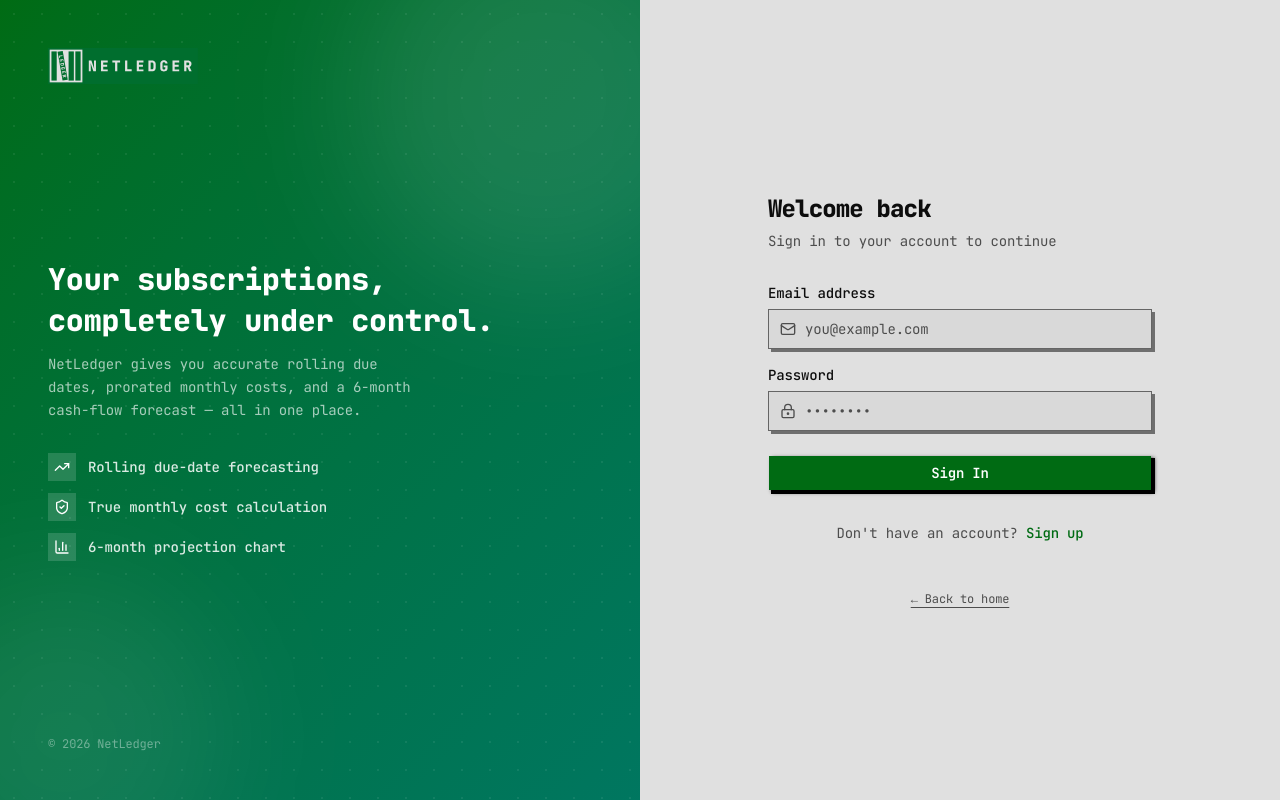
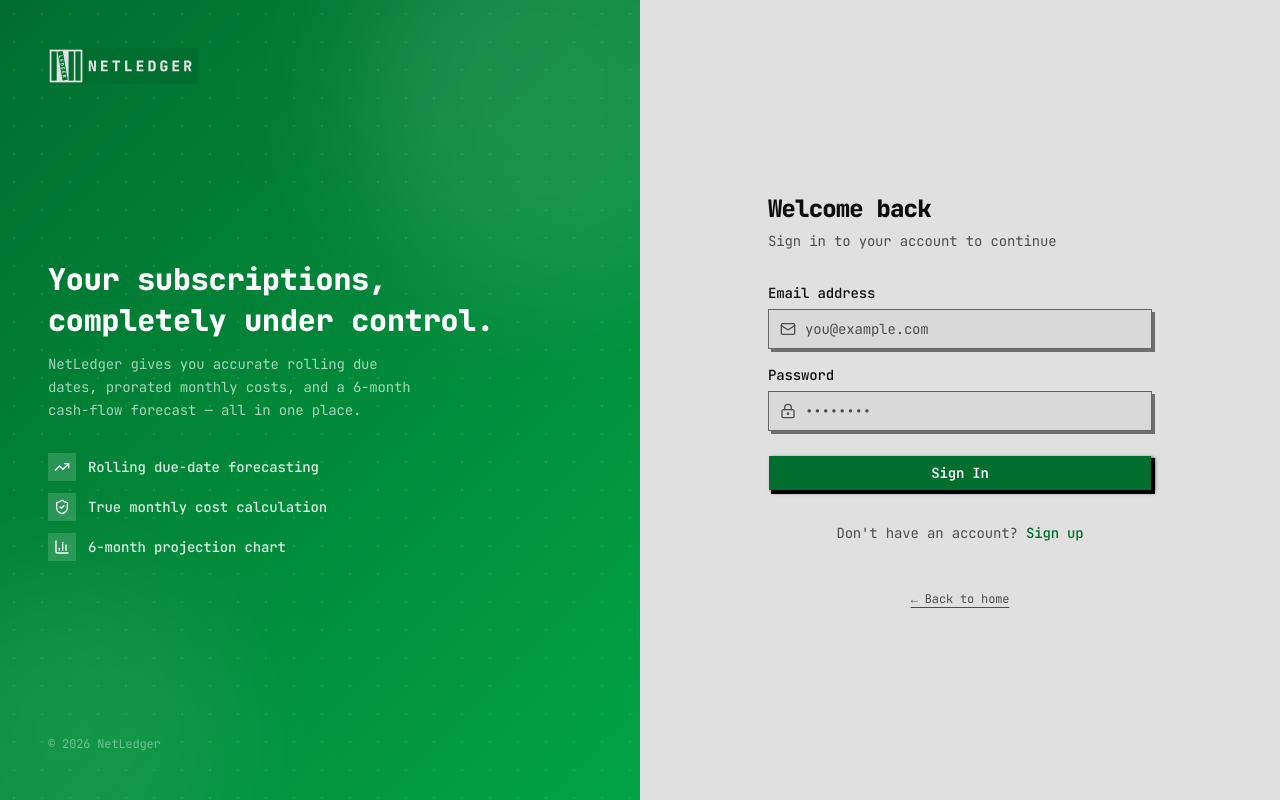
Before and after one commit to rulkimi/ledger, a Next.js app: page /signin in a window 1280 px wide. Built offline with nearby package versions, Linux system fonts and the light colour scheme; no server answers.

Commit message:
style: update color variables in globals.css for primary and accent colors; refactor CentoThinksCard to use primary color; enhance chat UI button opacity handling for better user experience

```diff
--- a/src/app/dashboard/_components/cento-thinks-card.tsx
+++ b/src/app/dashboard/_components/cento-thinks-card.tsx
@@ -70,7 +70,7 @@ export default function CentoThinksCard() {
     <div className="h-full flex flex-col border border-border/60 rounded-xl overflow-hidden bg-card min-h-0">
       <div className="flex-shrink-0 flex items-center justify-between px-4 py-3 border-b border-border/40">
         <div className="flex items-center gap-2">
-          <Sparkles className="h-4 w-4 text-emerald-500 animate-pulse" />
+          <Sparkles className="h-4 w-4 text-primary" />
           <p className="text-xs font-semibold">Cento&apos;s Verdict</p>
         </div>
       </div>
--- a/src/app/dashboard/advisor/chat-ui.tsx
+++ b/src/app/dashboard/advisor/chat-ui.tsx
@@ -560,7 +560,11 @@ export function ChatUI() {
             <span className="truncate">{session.title}</span>
             <button
               onClick={(e) => { e.stopPropagation(); setChatToDelete(session.id); }}
-              className="p-[2px] rounded hover:bg-destructive/10 hover:text-destructive opacity-0 group-hover:opacity-100 transition-opacity"
+              className={`p-[2px] rounded hover:bg-destructive/10 hover:text-destructive transition-opacity ${
+                sessionId === session.id
+                  ? 'opacity-100'
+                  : 'opacity-100 md:opacity-0 md:group-hover:opacity-100'
+              }`}
             >
               <X className="w-3 h-3" />
             </button>
--- a/src/app/globals.css
+++ b/src/app/globals.css
@@ -11,13 +11,13 @@
   --card-foreground: oklch(0.1579 0 0);
   --popover: oklch(0.8845 0 0);
   --popover-foreground: oklch(0.1579 0 0);
-  --primary: oklch(0.4463 0.1678 150);
+  --primary: #006E2E;
   --primary-foreground: oklch(1.0000 0 0);
   --secondary: oklch(0.3705 0 0);
   --secondary-foreground: oklch(0.9619 0 0);
   --muted: oklch(0.8452 0 0);
   --muted-foreground: oklch(0.4184 0 0);
-  --accent: oklch(0.4760 0.1590 180);
+  --accent: #00A344;
   --accent-foreground: oklch(1.0000 0 0);
   --destructive: oklch(0.4050 0.1551 27.8110);
   --destructive-foreground: oklch(1.0000 0 0);
@@ -74,13 +74,13 @@
   --card-foreground: oklch(0.9389 0 0);
   --popover: oklch(0.1579 0 0);
   --popover-foreground: oklch(0.9389 0 0);
-  --primary: #008414;
+  --primary: #006E2E;
   --primary-foreground: oklch(1.0000 0 0);
   --secondary: oklch(0.2376 0 0);
   --secondary-foreground: oklch(0.9234 0 0);
   --muted: oklch(0.2156 0 0);
   --muted-foreground: oklch(0.5982 0 0);
-  --accent: oklch(0.3956 0.1420 180);
+  --accent: #00A344;
   --accent-foreground: oklch(1.0000 0 0);
   --destructive: oklch(0.3658 0.1447 28.4510);
   --destructive-foreground: oklch(1.0000 0 0);
```
